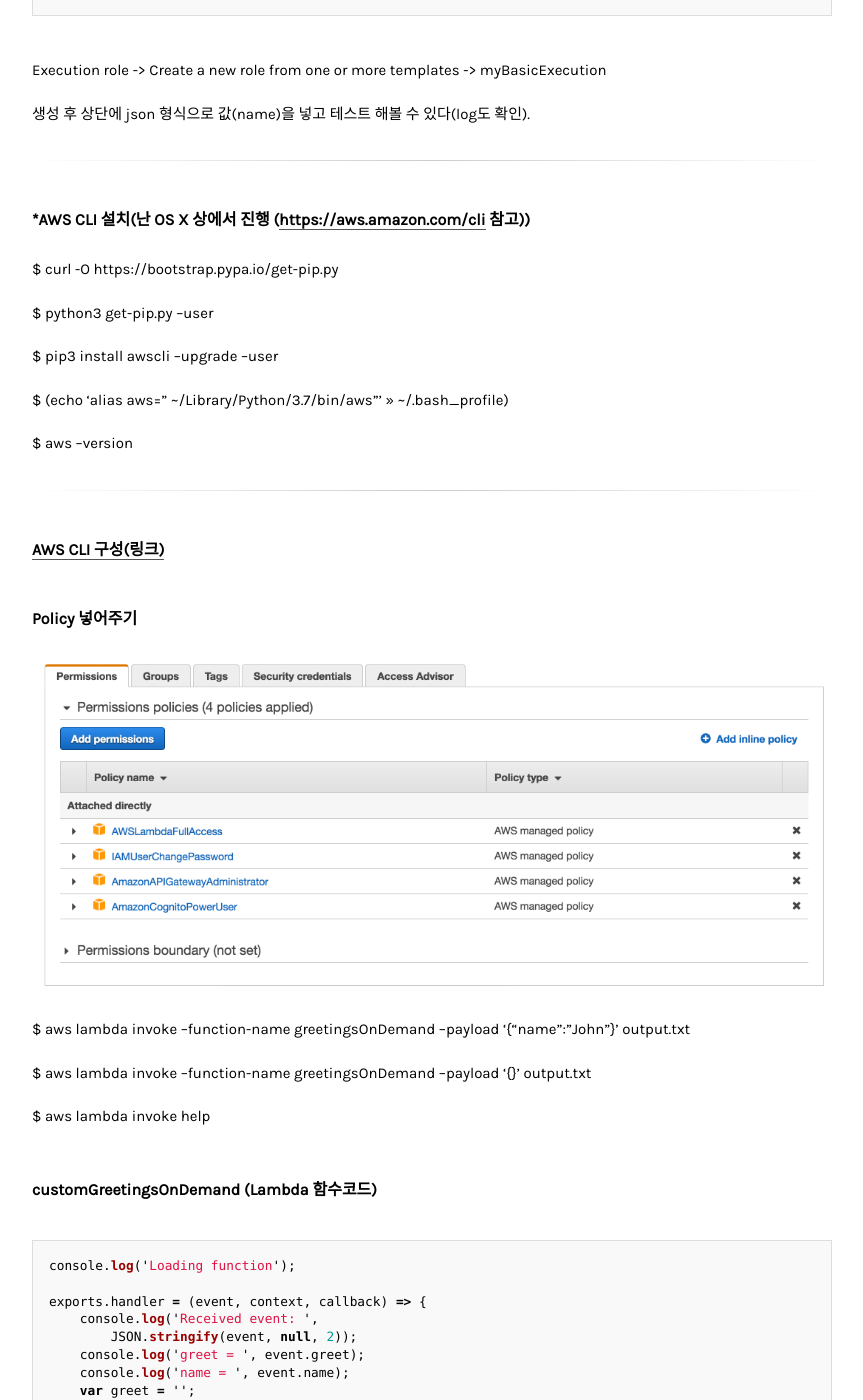
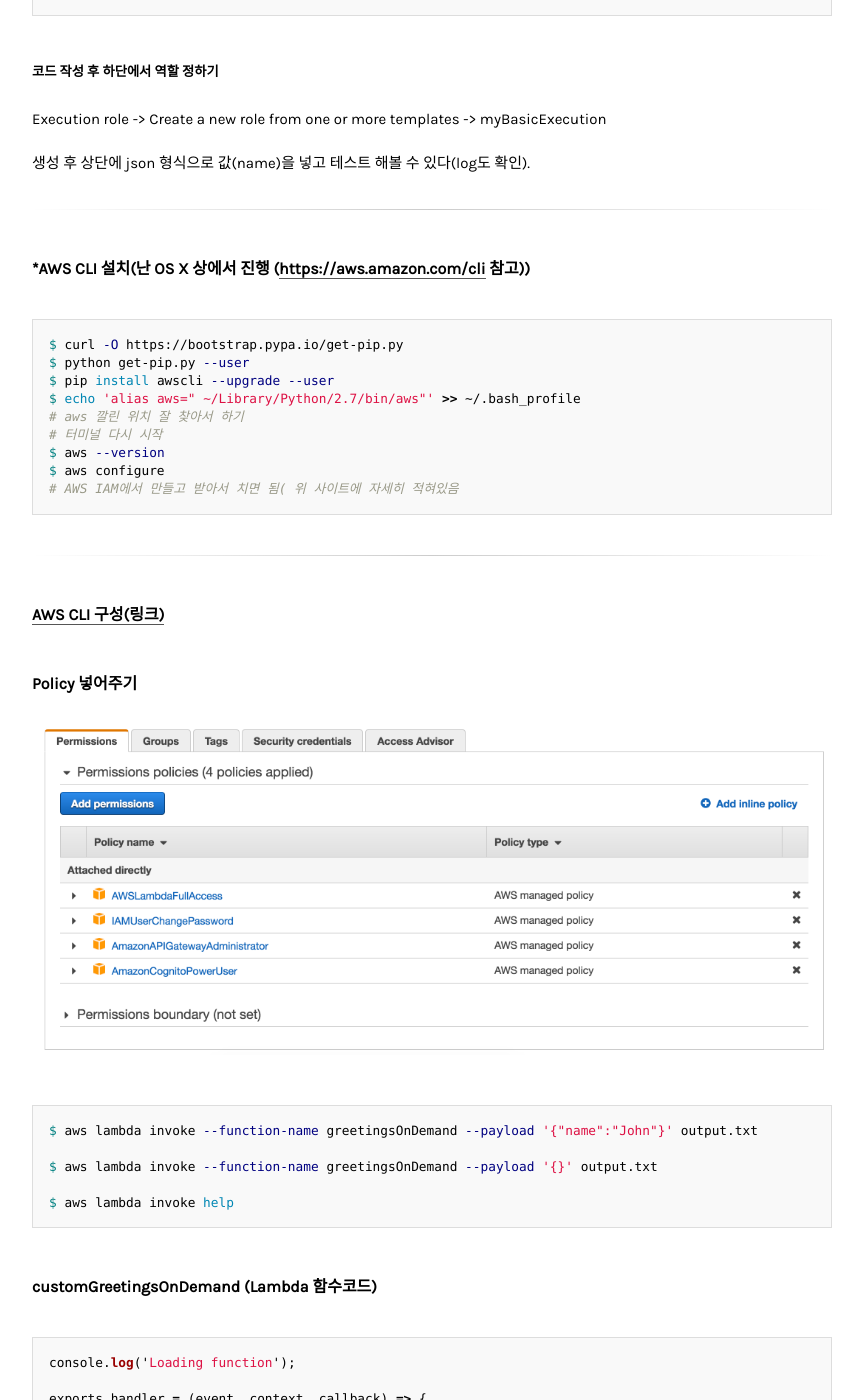
Before and after one commit to orslow/orslow.github.io, a Jekyll site: the page built from _posts/2018-11-18-lambda-in-action-part1.md, in a window 1280 px wide and 1400 px high, scrolled down 690 px. Shown: the whole window, without its empty margins (208-1071 px from the left). Built offline with Jekyll 4.4.1, drawn with Linux system fonts in a browser that asks for light colours; some of the changed text lies outside the part shown.

Commit message:
lambda part-1 edit

````diff
--- a/_posts/2018-11-18-lambda-in-action-part1.md
+++ b/_posts/2018-11-18-lambda-in-action-part1.md
@@ -23,22 +23,31 @@ exports.handler = (event, context, callback) => {
 }
 ```
 
+##### 코드 작성 후 하단에서 역할 정하기
+
 Execution role -> Create a new role from one or more templates -> myBasicExecution
 
 생성 후 상단에 json 형식으로 값(name)을 넣고 테스트 해볼 수 있다(log도 확인).
+
+
 <div class="divider"></div>
+
 
 #### *AWS CLI 설치(난 OS X 상에서 진행 ([https://aws.amazon.com/cli](https://aws.amazon.com/cli){:target="_blank"} 참고))
 
+```sh
 $ curl -O https://bootstrap.pypa.io/get-pip.py
+$ python get-pip.py --user
+$ pip install awscli --upgrade --user
+$ echo 'alias aws=" ~/Library/Python/2.7/bin/aws"' >> ~/.bash_profile
+# aws 깔린 위치 잘 찾아서 하기
+# 터미널 다시 시작
+$ aws --version
+$ aws configure
+# AWS IAM에서 만들고 받아서 치면 됨( 위 사이트에 자세히 적혀있음
+```
 
-$ python3 get-pip.py --user
 
-$ pip3 install awscli --upgrade --user
-
-$ (echo 'alias aws=" ~/Library/Python/3.7/bin/aws"' >> ~/.bash_profile)
-
-$ aws --version
 <div class="divider"></div>
 
 #### [AWS CLI 구성(링크)](https://docs.aws.amazon.com/ko_kr/cli/latest/userguide/cli-chap-getting-started.html?shortFooter=true){:target="_blank"}
@@ -47,11 +56,13 @@ $ aws --version
 #### Policy 넣어주기
 ![Policies]( {{ site.baseurl }}/assets/img/lambda-in-action-part1/policies.png)
 
+```sh
 $ aws lambda invoke --function-name greetingsOnDemand --payload '{"name":"John"}' output.txt
 
 $ aws lambda invoke --function-name greetingsOnDemand --payload '{}' output.txt
 
 $ aws lambda invoke help
+```
 
 
 #### customGreetingsOnDemand (Lambda 함수코드)
@@ -96,6 +107,7 @@ Amazon API Gateway -> Create API -> 새 API, API이름 'My Utilities'
 Method Request -> URL Query String Parameters에 name 추가
 Integration Request -> 하단 Mapping Templates -> When there are no templates defined (recommended) ->
 Add mapping template -> 'application/json' 작성 후 클릭
+
 ```
 #set($name = $input.params('name'))
 
@@ -119,16 +131,16 @@ Integration Response -> 펼치기 -> Mapping Templates -> 'application/json'
 
 Actions -> Deploy API -> New Stage -> Name: Prod ... -> Deploy
 
-curl https://<my endpoint>/prod/greeting
+curl https://{my endpoint}/prod/greeting
 
-curl https://<my endpoint>/prod/greeting?name=John
+curl https://{my endpoint}/prod/greeting?name=John
 
 
 ## * name을 resource 경로로 처리하기
 
 ![resource by path]( {{ site.baseurl}}/assets/img/lambda-in-action-part1/resource_by_path.png)
 
-curl https://<my endpoint>/prod/user/John/greet
+curl https://{my endpoint}/prod/user/John/greet
 
 <div class="divider"></div>
 
@@ -147,13 +159,13 @@ exports.handler = (event, context, callback) => {
 ![get_ip_gatewayside]( {{ site.baseurl}}/assets/img/lambda-in-action-part1/get_ip_gatewayside.png)
 
 
-curl https://<my endpoint>/prod/my-ip
+curl https://{my endpoint}/prod/my-ip
 
 <div class="divider"></div>
 
 ### 연습
 
-curl https://<my endpoint>/prod/user/{username}/say/{greeting} 하면
+curl https://{my endpoint}/prod/user/{username}/say/{greeting} 하면
 
 {username} {greeting}! response로 나오도록 만들기
 
````
Also changed, not shown: _posts/2018-11-28-MongoHadoopHiveExercises.md (+1 -1 lines).
